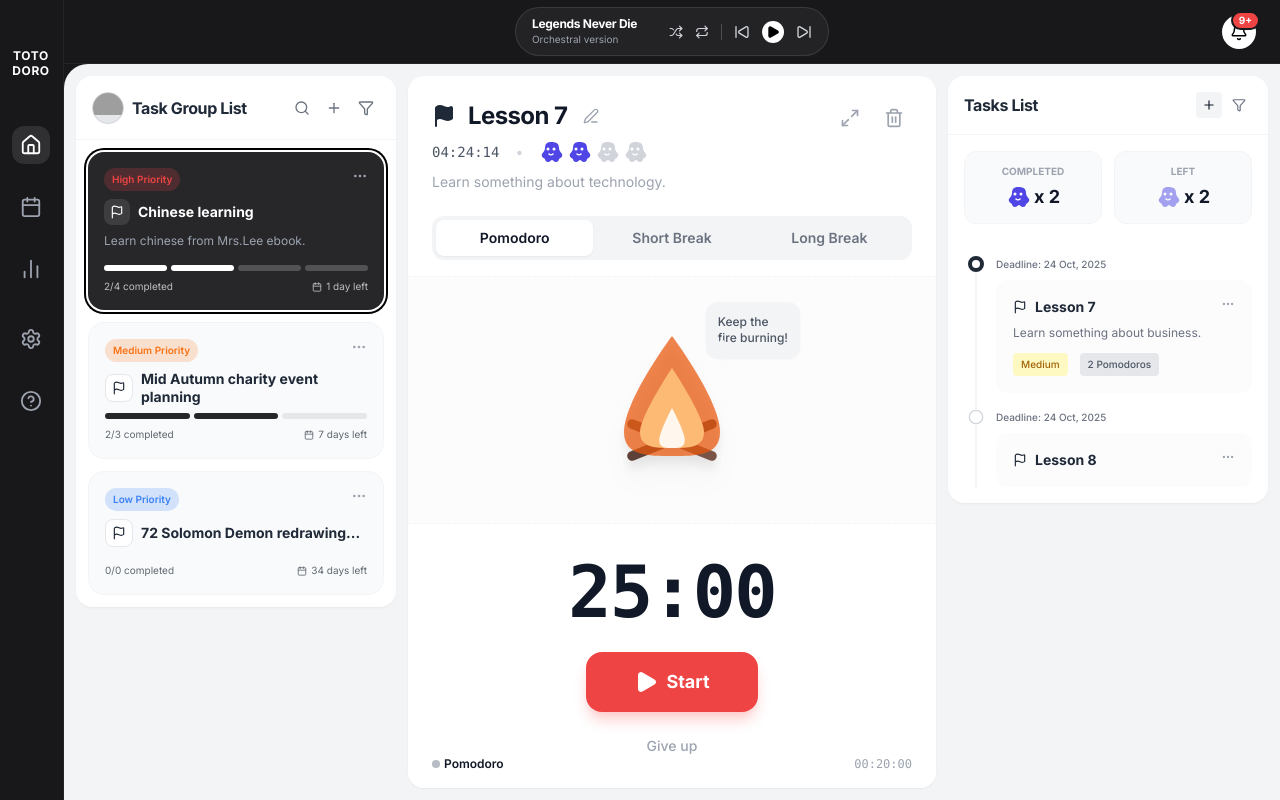
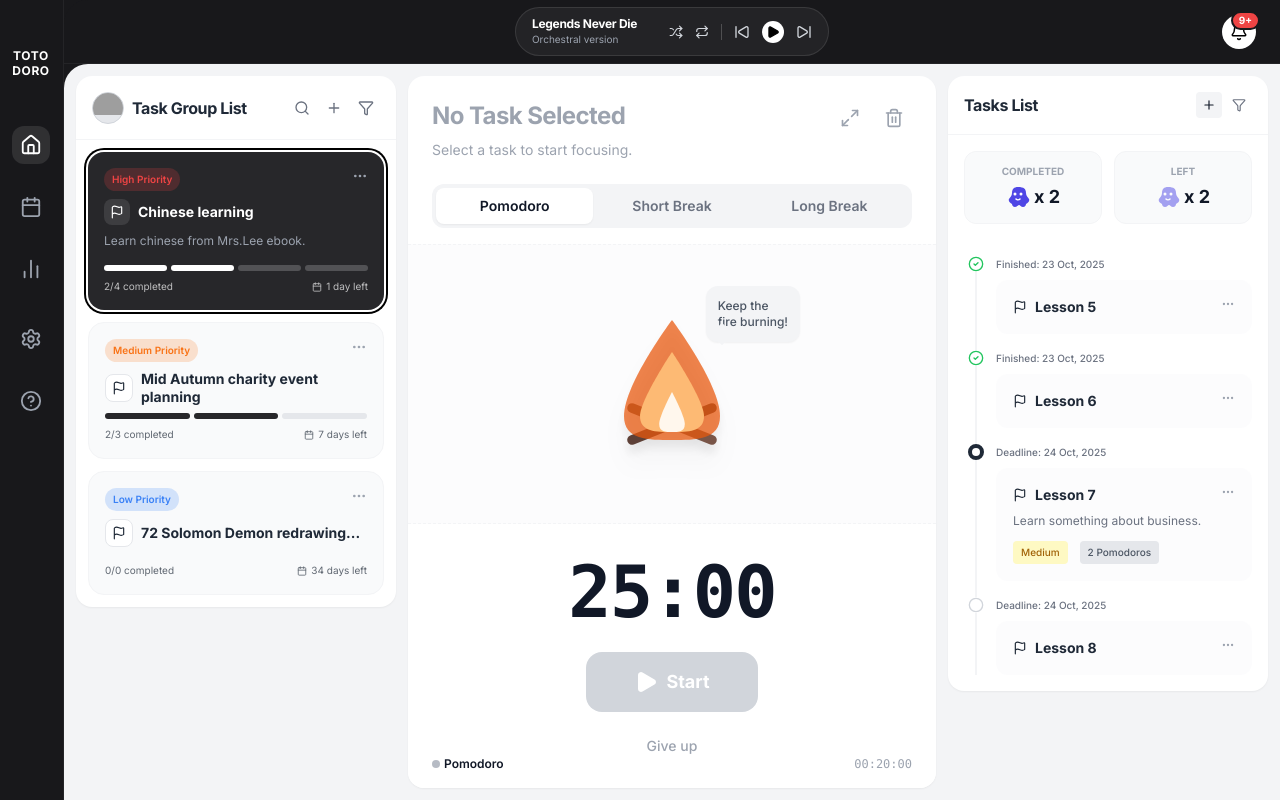
Before and after one commit to latrung124/totorodo-web, a React (Vite) app: page / in a window 1280 px wide. Built offline with nearby package versions, Linux system fonts and the light colour scheme; grey boxes are pictures that could not be loaded.

Commit message:
feat: Initialize task management and pomodoro timer application with core state, types, and UI.

```diff
--- a/src/App.tsx
+++ b/src/App.tsx
@@ -1,4 +1,4 @@
-import { useState } from 'react';
+import { useState, useEffect } from 'react';
 import { Sidebar, Header } from './layouts';
 import { StatisticsView, SettingsView, HelpView, CalendarView } from './components/views';
 import { TaskGroupList, TimerPanel, TasksList } from './components/home';
@@ -6,12 +6,10 @@ import { CreateModal } from './components/shared';
 import type { TabView } from './types';
 import { useTimerStore } from './store/useTimerStore';
 import { useTaskStore } from './store/useTaskStore';
-import { useEffect } from 'react';
-
 
 function App() {
   const [currentTab, setCurrentTab] = useState<TabView>('home');
-  const { taskGroups, fetchTaskGroups, fetchTasks } = useTaskStore();
+  const { taskGroups, fetchTaskGroups, fetchTasks, tasks } = useTaskStore();
   const [selectedGroupId, setSelectedGroupId] = useState<number>(1);
   const [selectedTaskId, setSelectedTaskId] = useState<number | null>(null);
   const isActive = useTimerStore((state) => state.isActive);
@@ -72,13 +70,18 @@ function App() {
             <div className={`transition-all duration-500 ease-in-out ${isActive ? 'w-0 opacity-0 overflow-hidden' : 'w-80 opacity-100'}`}>
               <TaskGroupList
                 selectedGroupId={selectedGroupId}
-                onSelectGroup={setSelectedGroupId}
+                onSelectGroup={(id) => {
+                  setSelectedGroupId(id);
+                  const groupTasks = tasks.filter(t => t.groupId === id);
+                  const currentTask = groupTasks.find(t => t.status === 'current') || groupTasks.find(t => t.status === 'todo');
+                  setSelectedTaskId(currentTask ? currentTask.id : null);
+                }}
                 onOpenCreateGroup={() => openCreateModal('group')}
               />
             </div>
 
             {/* Center Panel */}
-            <TimerPanel />
+            <TimerPanel selectedTaskId={selectedTaskId} />
 
             {/* Right Panel */}
             <div className={`transition-all duration-500 ease-in-out ${isActive ? 'w-0 opacity-0 overflow-hidden' : 'w-80 opacity-100'}`}>
--- a/src/components/home/TasksList.tsx
+++ b/src/components/home/TasksList.tsx
@@ -23,7 +23,7 @@ export const TasksList: React.FC<TasksListProps> = ({ selectedTaskId, selectedGr
     highPriority: true,
     mediumPriority: true,
     lowPriority: true,
-    showDone: false,
+    showDone: true, // Default to true
   });
 
   const handleFilterChange = (key: string, checked: boolean) => {
@@ -65,8 +65,20 @@ export const TasksList: React.FC<TasksListProps> = ({ selectedTaskId, selectedGr
     });
 
   const groupTasks = tasks.filter(t => t.groupId === selectedGroupId);
-  const completedCount = groupTasks.filter(t => t.status === 'done').length;
-  const leftCount = groupTasks.filter(t => t.status !== 'done').length;
+  const selectedTask = tasks.find(t => t.id === selectedTaskId);
+
+  let completedCount = 0;
+  let leftCount = 0;
+
+  if (selectedTask) {
+    completedCount = selectedTask.completedPomodoros || 0;
+    leftCount = (selectedTask.pomodoros || 0) - completedCount;
+    // Ensure non-negative
+    if (leftCount < 0) leftCount = 0;
+  } else {
+    completedCount = groupTasks.filter(t => t.status === 'done').length;
+    leftCount = groupTasks.filter(t => t.status !== 'done').length;
+  }
 
   return (
     <section className="w-80 bg-white rounded-2xl shadow-sm flex flex-col">
--- a/src/components/home/TimerPanel.tsx
+++ b/src/components/home/TimerPanel.tsx
@@ -3,15 +3,23 @@ import { Flag, Edit3, Trash2, Play, Pause, Maximize2, Minimize2 } from 'lucide-r
 import { CampfireIllustration, MonsterIcon, GiveUpModal, SwitchModeModal } from '../shared';
 import type { TimerMode } from '../../types';
 
+import { useTaskStore } from '../../store/useTaskStore';
 import { useTimerStore } from '../../store/useTimerStore';
 
-export const TimerPanel: React.FC = () => {
+interface TimerPanelProps {
+  selectedTaskId: number | null;
+}
+
+export const TimerPanel: React.FC<TimerPanelProps> = ({ selectedTaskId }) => {
   const [mode, setMode] = useState<TimerMode>('pomodoro');
   const [timer, setTimer] = useState(25 * 60);
   const { isActive, setIsActive } = useTimerStore();
+  const { tasks, incrementTaskPomodoro } = useTaskStore();
   const [giveUpModalOpen, setGiveUpModalOpen] = useState(false);
   const [switchModalOpen, setSwitchModalOpen] = useState(false);
   const [pendingMode, setPendingMode] = useState<TimerMode | null>(null);
+
+  const selectedTask = tasks.find(t => t.id === selectedTaskId);
 
   const formatTime = (seconds: number) => {
     const m = Math.floor(seconds / 60);
@@ -23,11 +31,14 @@ export const TimerPanel: React.FC = () => {
     let interval: number | null = null;
     if (isActive && timer > 0) {
       interval = window.setInterval(() => setTimer(t => t - 1), 1000);
-    } else if (timer === 0) {
+    } else if (isActive && timer === 0) {
       setIsActive(false);
+      if (mode === 'pomodoro' && selectedTaskId) {
+        incrementTaskPomodoro(selectedTaskId);
+      }
     }
     return () => { if (interval) clearInterval(interval); };
-  }, [isActive, timer, setIsActive]);
+  }, [isActive, timer, setIsActive, mode, selectedTaskId, incrementTaskPomodoro]);
 
   const getInitialTime = (m: TimerMode) => {
     if (m === 'pomodoro') return 25 * 60;
@@ -95,26 +106,36 @@ export const TimerPanel: React.FC = () => {
       />
       <div className="p-6 flex justify-between items-start">
         <div>
+          {selectedTask ? (
+            <>
               <div className="flex items-center space-x-3 mb-2">
                 <Flag className="text-gray-800 fill-gray-800" size={24} />
-            <h1 className="text-2xl font-bold text-gray-900 tracking-tight">Lesson 7</h1>
+                <h1 className="text-2xl font-bold text-gray-900 tracking-tight">{selectedTask.title}</h1>
                 <button className="p-1 text-gray-400 hover:text-gray-600">
                   <Edit3 size={16} />
                 </button>
               </div>
               <div className="flex items-center space-x-4 text-gray-600 text-sm">
                 <div className="flex items-center space-x-1">
-              <span className="font-mono font-medium">04:24:14</span>
+                  <span className="font-mono font-medium">
+                    {selectedTask.completedPomodoros || 0}/{selectedTask.pomodoros || 1} Pomodoros
+                  </span>
                 </div>
                 <span className="text-gray-300">•</span>
                 <div className="flex space-x-1">
-              <MonsterIcon active={true} />
-              <MonsterIcon active={true} />
-              <MonsterIcon active={false} />
-              <MonsterIcon active={false} />
+                  {[...Array(selectedTask.pomodoros || 1)].map((_, i) => (
+                    <MonsterIcon key={i} active={i < (selectedTask.completedPomodoros || 0)} />
+                  ))}
                 </div>
               </div>
-          <p className="text-gray-400 text-sm mt-2">Learn something about technology.</p>
+              <p className="text-gray-400 text-sm mt-2">{selectedTask.desc}</p>
+            </>
+          ) : (
+            <div className="flex flex-col justify-center h-full">
+              <h1 className="text-2xl font-bold text-gray-400 tracking-tight">No Task Selected</h1>
+              <p className="text-gray-400 text-sm mt-2">Select a task to start focusing.</p>
+            </div>
+          )}
         </div>
         <div className="flex gap-2">
           <button
@@ -154,7 +175,9 @@ export const TimerPanel: React.FC = () => {
         </div>
         <button
           onClick={() => setIsActive(!isActive)}
-          className="bg-[#EF4444] hover:bg-red-600 text-white text-lg font-bold px-12 py-4 rounded-2xl shadow-lg shadow-red-200 transition-all transform active:scale-95 flex items-center space-x-2"
+          disabled={!selectedTask && mode === 'pomodoro'}
+          className={`text-white text-lg font-bold px-12 py-4 rounded-2xl shadow-lg transition-all transform active:scale-95 flex items-center space-x-2 ${!selectedTask && mode === 'pomodoro' ? 'bg-gray-300 cursor-not-allowed shadow-none' : 'bg-[#EF4444] hover:bg-red-600 shadow-red-200'
+            }`}
         >
           {isActive ? (
             <>
--- a/src/data/mockData.ts
+++ b/src/data/mockData.ts
@@ -51,8 +51,8 @@ export const TASK_GROUPS: TaskGroup[] = [
 ];
 
 export const TIMELINE_TASKS: TimelineTask[] = [
-    { id: 1, title: "Lesson 5", status: "done", date: "Finished: 23 Oct, 2025", groupId: 1 },
-    { id: 2, title: "Lesson 6", status: "done", date: "Finished: 23 Oct, 2025", groupId: 1 },
+    { id: 1, title: "Lesson 5", status: "done", date: "Finished: 23 Oct, 2025", groupId: 1, completedPomodoros: 1, priority: "High" },
+    { id: 2, title: "Lesson 6", status: "done", date: "Finished: 23 Oct, 2025", groupId: 1, completedPomodoros: 1, priority: "High" },
     {
         id: 3,
         title: "Lesson 7",
@@ -61,7 +61,8 @@ export const TIMELINE_TASKS: TimelineTask[] = [
         priority: "Medium",
         pomodoros: 2,
         desc: "Learn something about business.",
-        groupId: 1
+        groupId: 1,
+        completedPomodoros: 0
     },
     {
         id: 4,
@@ -71,9 +72,10 @@ export const TIMELINE_TASKS: TimelineTask[] = [
         priority: "Low",
         pomodoros: 1,
         desc: "Complete the exercises at the end of the chapter.",
-        groupId: 1
+        groupId: 1,
+        completedPomodoros: 0
     },
-    { id: 5, title: "Review Chapter 1", status: "done", date: "Finished: 22 Oct, 2025", groupId: 2 },
+    { id: 5, title: "Review Chapter 1", status: "done", date: "Finished: 22 Oct, 2025", groupId: 2, completedPomodoros: 1, priority: "Medium" },
     {
         id: 6,
         title: "Prepare Presentation",
@@ -82,9 +84,10 @@ export const TIMELINE_TASKS: TimelineTask[] = [
         priority: "High",
         pomodoros: 4,
         desc: "Gather data and create slides for the monthly review.",
-        groupId: 2
+        groupId: 2,
+        completedPomodoros: 0
     },
-    { id: 7, title: "Team Meeting", status: "done", date: "Finished: 21 Oct, 2025", groupId: 2 }
+    { id: 7, title: "Team Meeting", status: "done", date: "Finished: 21 Oct, 2025", groupId: 2, completedPomodoros: 1, priority: "Low" }
 ];
 
 export const HISTORY_TASKS: HistoryTask[] = [
--- a/src/store/useTaskStore.ts
+++ b/src/store/useTaskStore.ts
@@ -13,9 +13,10 @@ interface TaskState {
 
     fetchTasks: () => Promise<void>;
     addTask: (task: Omit<TimelineTask, 'id'>) => Promise<void>;
+    incrementTaskPomodoro: (taskId: number) => Promise<void>;
 }
 
-export const useTaskStore = create<TaskState>((set) => ({
+export const useTaskStore = create<TaskState>((set, get) => ({
     taskGroups: [],
     tasks: [],
     isLoading: false,
@@ -66,4 +67,29 @@ export const useTaskStore = create<TaskState>((set) => ({
             set({ error: 'Failed to create task', isLoading: false });
         }
     },
+
+    incrementTaskPomodoro: async (taskId) => {
+        const { tasks } = get();
+        const task = tasks.find(t => t.id === taskId);
+        if (!task) return;
+
+        const updatedTask = { ...task };
+        updatedTask.completedPomodoros = (updatedTask.completedPomodoros || 0) + 1;
+
+        if (updatedTask.pomodoros && updatedTask.completedPomodoros >= updatedTask.pomodoros) {
+            updatedTask.status = 'done';
+        }
+
+        // Optimistic update
+        set((state) => ({
+            tasks: state.tasks.map(t => t.id === taskId ? updatedTask : t)
+        }));
+
+        try {
+            await taskService.updateTask(updatedTask);
+        } catch (error) {
+            // Revert on failure (omitted for simplicity, but good practice)
+            console.error('Failed to update task', error);
+        }
+    }
 }));
--- a/src/types/index.ts
+++ b/src/types/index.ts
@@ -28,6 +28,7 @@ export interface TimelineTask {
   pomodoros?: number;
   desc?: string;
   groupId: number;
+  completedPomodoros?: number;
 }
 
 export interface CalendarTask {
```
Also changed, not shown: src/services/taskService.ts (+12 -2 lines). Lines whose indentation alone changed are shown as unchanged.
